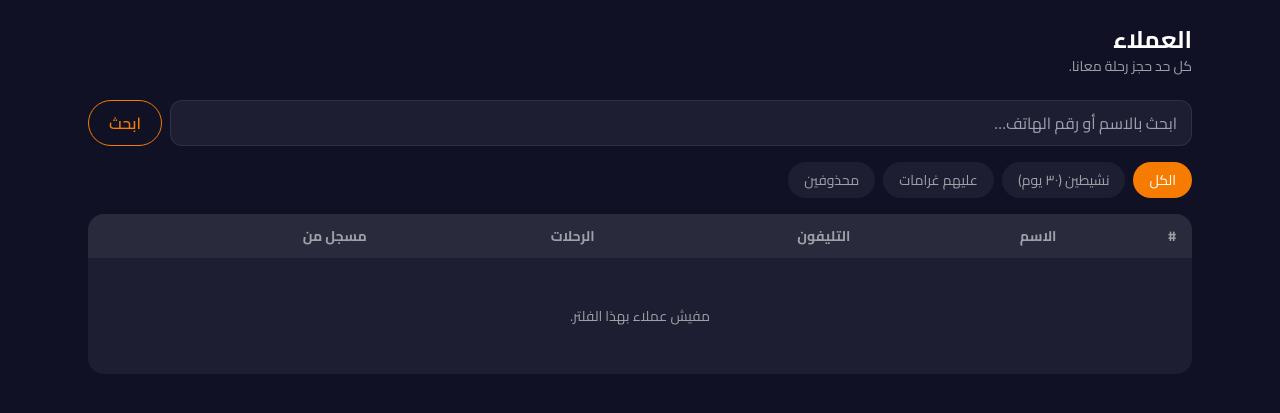
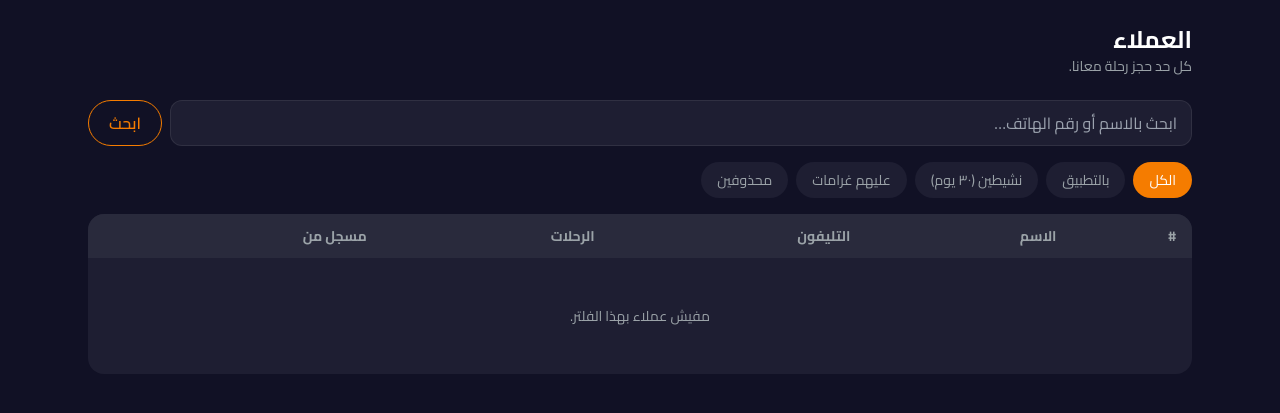
Before and after one commit to amsprog2022-cmyk/wasalny, a Flask app: page /customers/ in a window 1280 px wide. Shown: the part 109-522 px from the top of the page. Run offline with Flask 3, Linux system fonts and the light colour scheme; a user stored in the database is signed in; some libraries are stand-ins or nearby versions.

Commit message:
feat(admin): filter customers to app users only
Adds a "بالتطبيق" filter tab on /customers that shows only accounts
signed up through the phone app (password_hash IS NOT NULL). Legacy
WhatsApp-only rows have no password and get a gray "واتساب" badge;
app-registered accounts get an orange "📱 تطبيق" badge on every list
view, not just the filtered one.

Co-Authored-By: Claude Opus 4.7 <noreply@anthropic.com>

```diff
--- a/app/routes/customers.py
+++ b/app/routes/customers.py
@@ -44,6 +44,13 @@ def index():
         }
         query = query.filter(Customer.id.in_(pending_ids)) if pending_ids else query.filter(False)
         query = query.filter(Customer.deleted_at.is_(None))
+    elif filter_ == "app_users":
+        # Only customers who signed up through the app (they have a
+        # password). Legacy WhatsApp-only rows have password_hash IS NULL.
+        query = query.filter(
+            Customer.deleted_at.is_(None),
+            Customer.password_hash.isnot(None),
+        )
     elif filter_ == "deleted":
         query = query.filter(Customer.deleted_at.isnot(None))
     else:
--- a/app/templates/customers/index.html
+++ b/app/templates/customers/index.html
@@ -16,7 +16,7 @@
   </form>
 
   <div class="flex gap-2 mb-4">
-    {% for slug, label in [('all','الكل'), ('active','نشيطين (٣٠ يوم)'), ('with_pending','عليهم غرامات'), ('deleted','محذوفين')] %}
+    {% for slug, label in [('all','الكل'), ('app_users','بالتطبيق'), ('active','نشيطين (٣٠ يوم)'), ('with_pending','عليهم غرامات'), ('deleted','محذوفين')] %}
       <a href="{{ url_for('customers.index', filter=slug, q=q) }}"
          class="px-4 py-2 rounded-full text-sm {% if active_filter == slug %}bg-primary text-white{% else %}bg-surface text-text-muted hover:text-white{% endif %}">
         {{ label }}
@@ -42,6 +42,7 @@
             <td class="px-4 py-3 text-text-muted">#{{ c.id }}</td>
             <td class="px-4 py-3">
               {{ c.name or '—' }}
+              {% if c.password_hash %}<span class="ml-1 text-xs px-2 py-0.5 rounded-full bg-primary/20 text-primary">📱 تطبيق</span>{% else %}<span class="ml-1 text-xs px-2 py-0.5 rounded-full bg-white/5 text-text-muted">واتساب</span>{% endif %}
               {% if c.deleted_at %}<span class="ml-1 text-xs px-2 py-0.5 rounded-full bg-danger/20 text-danger">محذوف</span>{% endif %}
             </td>
             <td class="px-4 py-3 text-text-muted font-mono" dir="ltr">{{ c.wa_id }}</td>
```
